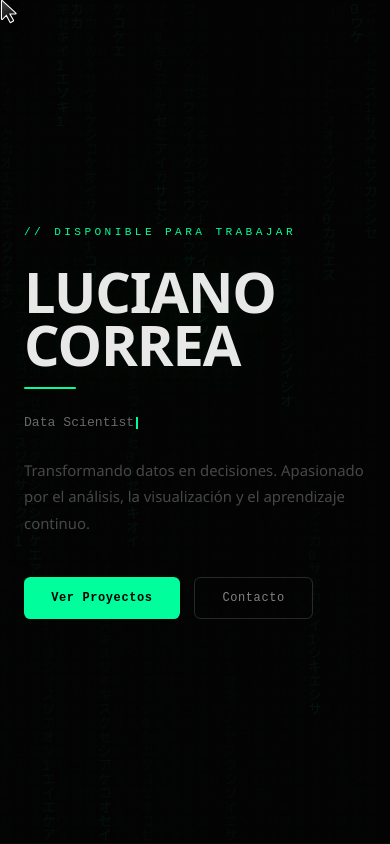
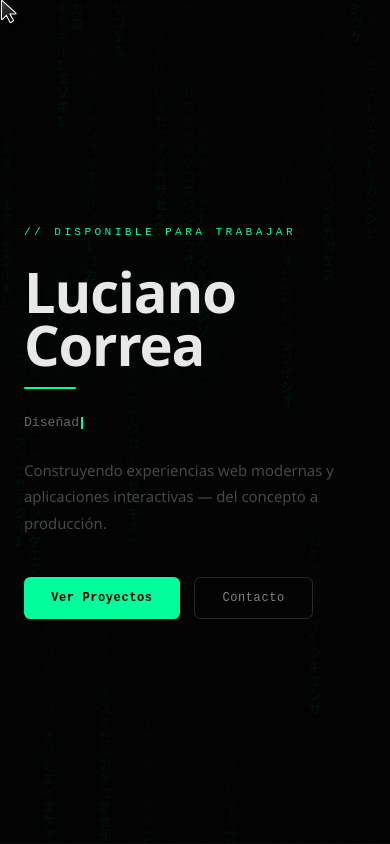
Before and after one commit to luccorreaa/portfolio, a SvelteKit app: page / in a window 390 px wide. Shown: the top 844 px of the page. Built offline with nearby package versions, Linux system fonts and the light colour scheme.

Commit message:
fix: cursor on mobile, and overlay on projects hover

```diff
--- a/src/routes/+page.svelte
+++ b/src/routes/+page.svelte
@@ -2,6 +2,7 @@
   import { onMount, onDestroy } from 'svelte'
   import { browser } from '$app/environment'
 
+  /* ── ESTADO REACTIVO (Svelte 5) ── */
   let x = $state(0)
   let y = $state(0)
   let typedText = $state('')
@@ -9,10 +10,11 @@
   let isPointer = $state(false)
   let lang = $state('es')
 
+  /* ── TRADUCCIONES ── */
   const t = {
     es: {
       available:    '// disponible para trabajar',
-      heroDesc: 'Transformando datos en decisiones. Apasionado por el análisis, la visualización y el aprendizaje continuo.',
+      heroDesc:     'Construyendo experiencias web modernas y aplicaciones interactivas — del concepto a producción.',
       viewProjects: 'Ver Proyectos',
       contact:      'Contacto',
       aboutLabel:   '// 01 — sobre mí',
@@ -25,7 +27,7 @@
       contactTitle: 'Trabajemos juntos',
       downloadCV:   'Descargar CV',
       nav:          { hero: 'inicio', about: 'sobre mí', projects: 'proyectos', contact: 'contacto' },
-      roles: ['Analista de Datos', 'Data Scientist Jr.', 'Entusiasta de Python'],
+      roles:        ['Desarrollador Frontend', 'Diseñador UI', 'Desarrollador Web'],
       projects: [
         { name: 'Portfolio',  tech: 'SvelteKit / Tailwind' },
         { name: 'Web App',    tech: 'Node.js / JavaScript'  },
@@ -34,7 +36,7 @@
     },
     en: {
       available:    '// available for work',
-      heroDesc: 'Turning data into decisions. Passionate about analysis, visualization and continuous learning.',
+      heroDesc:     'Building modern web experiences and interactive applications — from concept to production.',
       viewProjects: 'View Projects',
       contact:      'Contact',
       aboutLabel:   '// 01 — about',
@@ -47,7 +49,7 @@
       contactTitle: 'Let\'s work together',
       downloadCV:   'Download CV',
       nav:          { hero: 'home', about: 'about', projects: 'projects', contact: 'contact' },
-      roles: ['Data Analyst', 'Jr. Data Scientist', 'Python Enthusiast'],
+      roles:        ['Frontend Developer', 'UI Designer', 'Web Developer'],
       projects: [
         { name: 'Portfolio',  tech: 'SvelteKit / Tailwind' },
         { name: 'Web App',    tech: 'Node.js / JavaScript'  },
@@ -58,6 +60,7 @@
 
   let tr = $derived(t[lang])
 
+  /* ── CURSOR ── */
   function onMouseMove(e) {
     x = e.clientX
     y = e.clientY
@@ -65,6 +68,7 @@
     isPointer = !!el?.closest('button, a, [role="button"], [role="presentation"], .tech-tag, .nav-item')
   }
 
+  /* ── MATRIX ── */
   let canvas = $state(null)
   let matrixInterval
   const chars = '01アイウエオカキクケコサシスセソ'
@@ -109,6 +113,7 @@
     window.addEventListener('resize', onResize)
   }
 
+  /* ── TYPING ── */
   let typingActive = true
 
   async function typeLoop() {
@@ -131,6 +136,7 @@
     }
   }
 
+  /* ── TILT CARDS ── */
   function tilt(e) {
     const card = e.currentTarget
     const r  = card.getBoundingClientRect()
@@ -142,12 +148,14 @@
     e.currentTarget.style.transform = 'perspective(800px) rotateX(0) rotateY(0) scale(1)'
   }
 
+  /* ── NAV ── */
   const sections = ['hero', 'about', 'projects', 'contact']
 
   function goTo(id) {
     document.getElementById(id)?.scrollIntoView({ behavior: 'smooth' })
   }
 
+  /* ── SCROLL REVEAL + ACTIVE NAV ── */
   let revealEls = $state([])
   let observer
   let navObserver
@@ -167,6 +175,7 @@
     })
   }
 
+  /* ── LIFECYCLE ── */
   onMount(() => {
     window.addEventListener('mousemove', onMouseMove)
     initMatrix()
@@ -189,8 +198,10 @@
   ]
 </script>
 
+<!-- CURSOR -->
 <div id="cursor" style="left:{x}px; top:{y}px;" class:pointer={isPointer}>
   {#if !isPointer}
+    <!-- FLECHA -->
     <svg width="28" height="28" viewBox="0 0 28 28" fill="none" xmlns="http://www.w3.org/2000/svg">
       <defs>
         <linearGradient id="cg" x1="4" y1="3" x2="18" y2="24" gradientUnits="userSpaceOnUse">
@@ -206,6 +217,7 @@
         fill="url(#cg)"/>
     </svg>
   {:else}
+    <!-- MANO estilo cursor nativo -->
     <svg width="22" height="24" viewBox="0 0 22 24" fill="none" xmlns="http://www.w3.org/2000/svg">
       <defs>
         <linearGradient id="hg" x1="2" y1="2" x2="18" y2="24" gradientUnits="userSpaceOnUse">
@@ -213,6 +225,7 @@
           <stop offset="100%" stop-color="#000000"/>
         </linearGradient>
       </defs>
+      <!-- Sombra -->
       <path d="M7,8 L7,3 A2,2 0 0,1 11,3 L11,9
         C11.5,8.5 12.1,8.3 12.8,8.5 C13.3,8.7 13.7,9.1 13.8,9.6
         C14.2,9.1 14.9,8.9 15.6,9.1 C15.8,9.2 16.2,9.5 16.4,9.9
@@ -222,6 +235,7 @@
         C3.5,16.3 3.6,15.3 4.3,14.8 C5,14.3 6,14.4 6.5,15.1
         L8,17 Z"
         fill="rgba(0,0,0,0.25)" transform="translate(1,1)"/>
+      <!-- 1. Relleno degradado -->
       <path d="M7,8 L7,3 A2,2 0 0,1 11,3 L11,9
         C11.5,8.5 12.1,8.3 12.8,8.5 C13.3,8.7 13.7,9.1 13.8,9.6
         C14.2,9.1 14.9,8.9 15.6,9.1 C15.8,9.2 16.2,9.5 16.4,9.9
@@ -231,6 +245,7 @@
         C3.5,16.3 3.6,15.3 4.3,14.8 C5,14.3 6,14.4 6.5,15.1
         L8,17 Z"
         fill="url(#hg)" stroke="none"/>
+      <!-- 2. Borde blanco encima — fill none para que no tape el degradado -->
       <path d="M7,8 L7,3 A2,2 0 0,1 11,3 L11,9
         C11.5,8.5 12.1,8.3 12.8,8.5 C13.3,8.7 13.7,9.1 13.8,9.6
         C14.2,9.1 14.9,8.9 15.6,9.1 C15.8,9.2 16.2,9.5 16.4,9.9
@@ -240,6 +255,7 @@
         C3.5,16.3 3.6,15.3 4.3,14.8 C5,14.3 6,14.4 6.5,15.1
         L8,17 Z"
         fill="none" stroke="white" stroke-width="1.5" stroke-linejoin="round" stroke-linecap="round"/>
+      <!-- Separadores dedos -->
       <line x1="11" y1="10.5" x2="13.8" y2="10.5" stroke="rgba(255,255,255,0.3)" stroke-width="0.7"/>
       <line x1="13.8" y1="11.2" x2="16.4" y2="11.2" stroke="rgba(255,255,255,0.3)" stroke-width="0.7"/>
       <line x1="16.4" y1="12" x2="18.8" y2="12" stroke="rgba(255,255,255,0.3)" stroke-width="0.7"/>
@@ -247,10 +263,13 @@
   {/if}
 </div>
 
+<!-- MATRIX -->
 <canvas bind:this={canvas} id="matrix-canvas"></canvas>
 
+<!-- LAYOUT -->
 <div class="layout">
 
+  <!-- SIDEBAR -->
   <nav class="sidebar">
     <div class="nav-logo">LC_</div>
     <div class="nav-links">
@@ -265,6 +284,7 @@
       {/each}
     </div>
 
+    <!-- LANG SWITCHER -->
     <div class="lang-switcher">
       <button class="lang-btn {lang === 'en' ? 'active' : ''}" onclick={() => lang = 'en'}>EN</button>
       <span class="lang-sep">|</span>
@@ -287,12 +307,14 @@
     </div>
   </nav>
 
+  <!-- CONTENIDO -->
   <main class="content">
 
+    <!-- HERO -->
     <section id="hero">
       <div class="hero-inner">
         <p class="hero-tag">{tr.available}</p>
-        <h1 class="hero-name">LUCIANO<br/>CORREA</h1>
+        <h1 class="hero-name">Luciano<br/>Correa</h1>
         <p class="hero-role">
           <span>{typedText}</span><span class="cursor-blink"></span>
         </p>
@@ -304,6 +326,7 @@
       </div>
     </section>
 
+    <!-- ABOUT -->
     <section id="about">
       <div class="reveal" bind:this={revealEls[0]}>
         <p class="section-label">{tr.aboutLabel}</p>
@@ -346,6 +369,7 @@
       </div>
     </section>
 
+    <!-- PROJECTS -->
     <section id="projects">
       <div class="reveal" bind:this={revealEls[1]}>
         <p class="section-label">{tr.projectsLabel}</p>
@@ -372,6 +396,7 @@
       </div>
     </section>
 
+    <!-- CONTACT -->
     <section id="contact">
       <div class="reveal" bind:this={revealEls[2]}>
         <p class="section-label">{tr.contactLabel}</p>
@@ -413,7 +438,11 @@
 </div>
 
 <style>
+  /* Fonts — agregá en src/app.html:
+     <link href="https://fonts.googleapis.com/css2?family=IBM+Plex+Mono:wght@400;500;700&family=Outfit:wght@300;400;600;800&display=swap" rel="stylesheet">
+  */
 
+  /* Forzar cursor none en TODO — incluyendo elementos interactivos */
   :global(*, *::before, *::after) { box-sizing: border-box; margin: 0; padding: 0; }
   :global(html) { scroll-behavior: smooth; height: 100%; }
   :global(body) {
@@ -438,6 +467,7 @@
     z-index: 9999;
     filter: drop-shadow(0px 1px 3px rgba(0,0,0,0.6));
   }
+  /* La mano necesita alinearse desde la punta del dedo índice */
   #cursor.pointer {
     transform: translate(-6px, -2px);
   }
@@ -458,6 +488,7 @@
     z-index: 1;
   }
 
+  /* SIDEBAR */
   .sidebar {
     position: fixed;
     left: 0; top: 0;
@@ -633,6 +664,7 @@
     color: #f0f0f0;
   }
 
+  /* HERO */
   #hero { justify-content: center; }
   .hero-inner { max-width: 680px; }
 
@@ -733,6 +765,7 @@
   }
   .btn-outline:hover { border-color: rgba(255,255,255,0.45); color: #fff; }
 
+  /* ABOUT */
   #about { overflow: hidden; }
 
   .about-grid {
@@ -799,6 +832,7 @@
     z-index: 1;
   }
 
+  /* PROJECTS */
   #projects { align-items: center; }
 
   .projects-grid {
@@ -832,7 +866,10 @@
 
   .project-overlay {
     position: absolute;
-    inset: 0;
+    top: 0;
+    left: 0;
+    right: 0;
+    height: 170px;
     background: rgba(0,0,0,0.82);
     display: flex;
     align-items: flex-end;
@@ -863,6 +900,7 @@
   }
   .project-link:hover { background: rgba(0,255,156,0.1); }
 
+  /* CONTACT */
   #contact { justify-content: flex-start; }
 
   .contact-inner {
@@ -954,6 +992,7 @@
     transform: translateY(2px);
   }
 
+  /* SCROLL REVEAL */
   :global(.reveal) {
     opacity: 0;
     transform: translateY(22px);
@@ -962,6 +1001,7 @@
   }
   :global(.reveal.visible) { opacity: 1; transform: translateY(0); }
 
+  /* KEYFRAMES */
   @keyframes fadeUp {
     from { opacity: 0; transform: translateY(18px); }
     to   { opacity: 1; transform: translateY(0); }
@@ -972,6 +1012,7 @@
   }
   @keyframes spin { to { transform: rotate(360deg); } }
 
+  /* RESPONSIVE */
   @media (max-width: 900px) {
     .sidebar { width: 160px; padding: 2rem 1.5rem; }
     .content { margin-left: 160px; }
@@ -986,4 +1027,13 @@
     .projects-grid { grid-template-columns: 1fr; }
     .about-grid { grid-template-columns: 1fr; }
   }
+
+  /* En touch/mobile no hay mouse — ocultar cursor custom y restaurar el nativo */
+  @media (hover: none) and (pointer: coarse) {
+    #cursor { display: none; }
+    :global(body) { cursor: auto; }
+    :global(a), :global(button), :global(input), :global(select),
+    :global(textarea), :global([role="button"]), :global([tabindex]),
+    :global([role="presentation"]) { cursor: auto !important; }
+  }
 </style>
```
